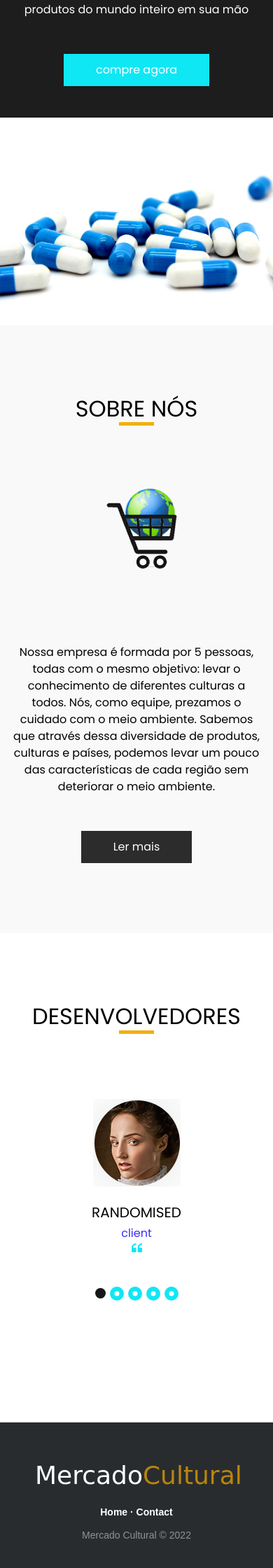
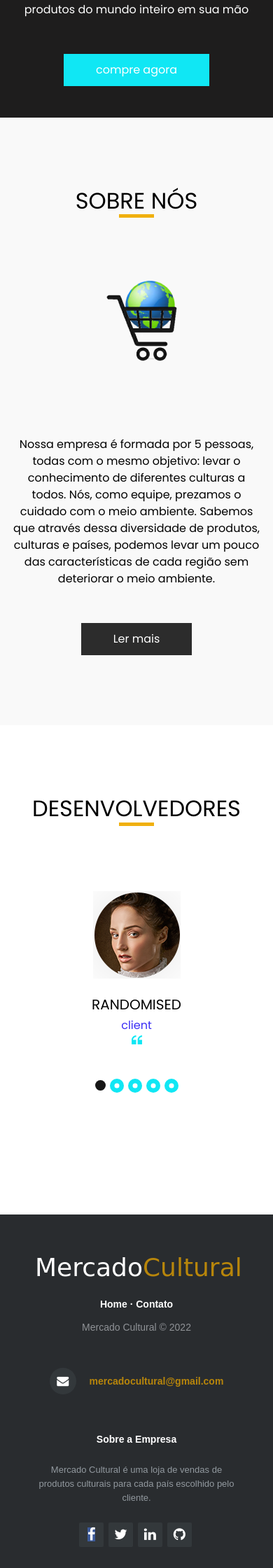
Before and after one commit to senacrs-emti/2022-3M-mercado-cultural, a PHP site: page /index.php in a window 390 px wide. Shown: the part 1541-3781 px from the top of the page at 70% size. Run offline with PHP 8.4, Linux system fonts and the light colour scheme; data that the repository does not hold is empty; some libraries are stand-ins or nearby versions.

Commit message:
front 2
front

```diff
--- a/includes/footer.php
+++ b/includes/footer.php
@@ -10,9 +10,9 @@ mysqli_close($conn);
     <h3>Mercado<span>Cultural</span></h3>
 
     <p class="footer-links">
-        <a href="#">Home</a>
+        <a href="index.php">Home</a>
         ·
-        <a href="#">Contact</a>
+        <a href="contact.php">Contato</a>
     </p>
 
     <p class="footer-company-name">Mercado Cultural &copy; 2022</p>
--- a/includes/header.php
+++ b/includes/header.php
@@ -24,7 +24,7 @@
                   <a class="nav-link" href="about.php"> Empresa </a>
                 </li>
                 <li class="nav-item">
-                  <a class="nav-link" href="medicine.php"> Promoções</a>
+                  <a class="nav-link" href="promocao.php"> Promoções</a>
                 </li>
                 <li class="nav-item">
                   <a class="nav-link" href="buy.php"> Produtos </a>
--- a/index.php
+++ b/index.php
@@ -11,7 +11,7 @@ $result = mysqli_query($conn,"SELECT * FROM paises") or die("Erro");
 ?>
 
 
-    <!-- slider section -->
+    <!-- carrossel -->
     <section class=" slider_section position-relative">
       <div id="carouselExampleIndicators" class="carousel slide" data-ride="carousel">
         <ol class="carousel-indicators">
@@ -75,9 +75,10 @@ $result = mysqli_query($conn,"SELECT * FROM paises") or die("Erro");
 
 
     </section>
-    <!-- end slider section -->
+    <!-- fim do carrossel -->
   </div>
 
+   <!-- icones -->
   <section class="feature_section  layout_padding">
     <div class="container">
       <div class="feature_container">
@@ -274,9 +275,9 @@ $result = mysqli_query($conn,"SELECT * FROM paises") or die("Erro");
     </div>
   </section>
 
-  <!-- end feature section -->
+  <!-- fim dos icones-->
 
-  <!-- discount section -->
+  <!-- banner pag principal-->
 
   <section class="discount_section">
     <div class="container-fluid">
@@ -302,17 +303,13 @@ $result = mysqli_query($conn,"SELECT * FROM paises") or die("Erro");
             </div>
           </div>
         </div>
-        <div class="col-lg-7 col-md-5">
-          <div class="img-box">
-            <img src="images/medicines.jpg" alt="">
-          </div>
-        </div>
+
       </div>
     </div>
   </section>
 
 
-  <!-- end discount section -->
+  <!-- banner pag principal -->
 
 
   <!-- about section -->
--- a/news.php
+++ b/news.php
@@ -15,7 +15,7 @@ include_once './includes/header.php';
       </div>
 
       <div class="img-box">
-        <img src="images/about-medicine.png" alt="">
+        <img src="images/logo.png.png" alt="">
       </div>
       <div class="detail-box">
         <p>
```
Also changed, not shown: promocao.php (renamed from medicine.php).
